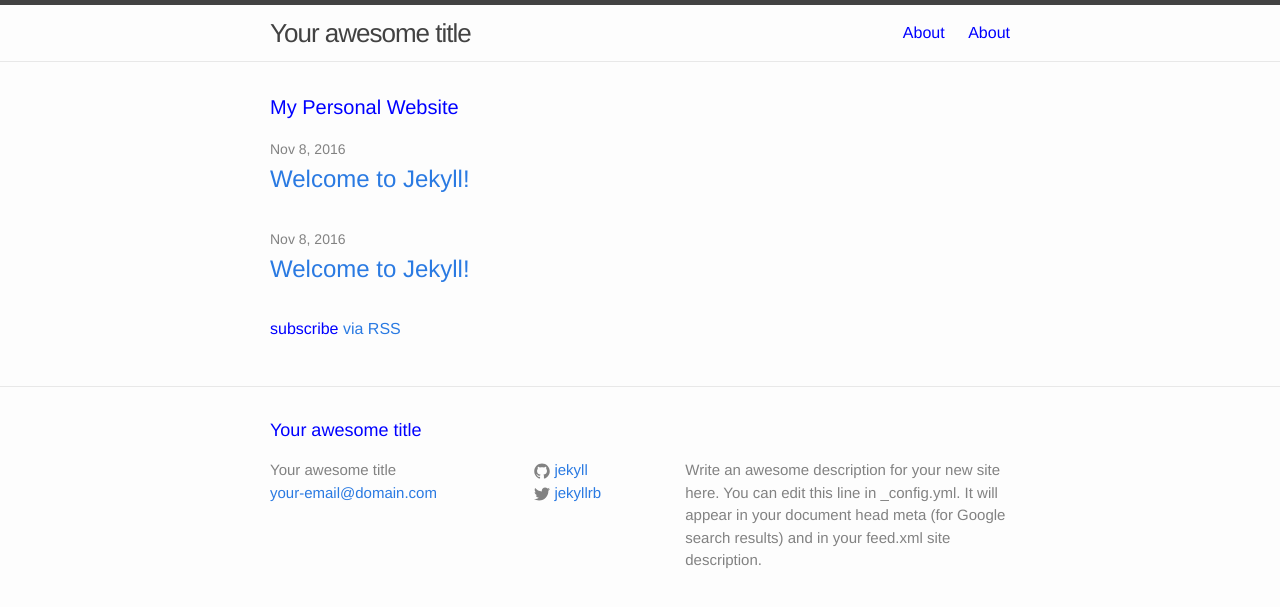
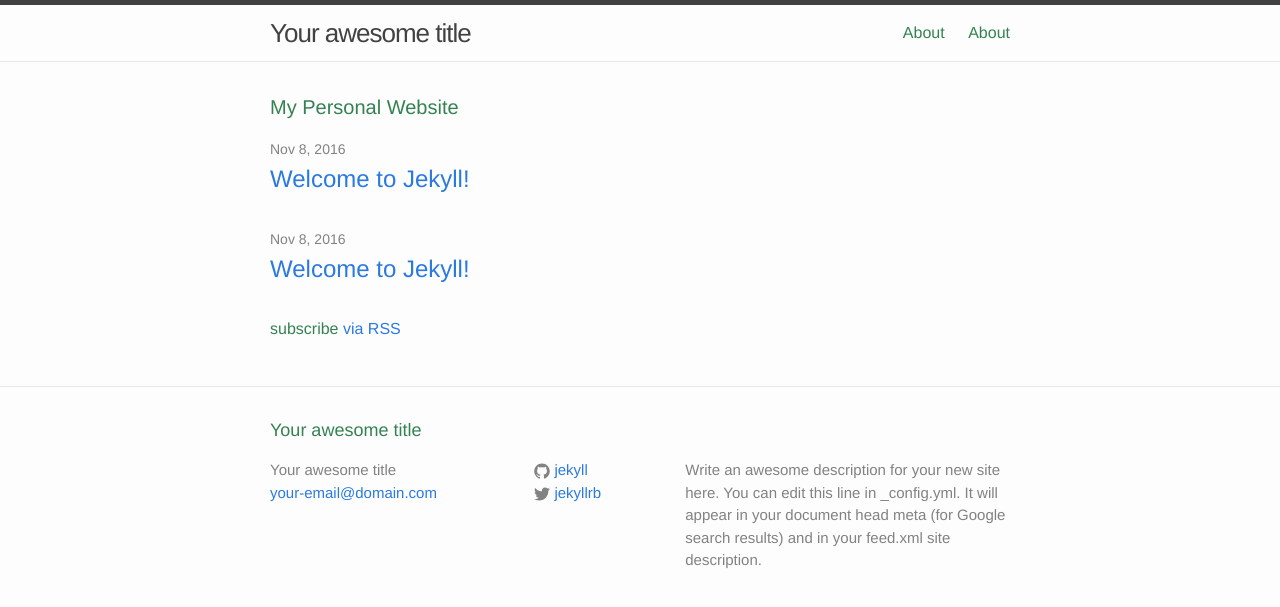
Before and after one commit to jhunxiong92/my-name.github.io, a Jekyll site: the page built from index.html, in a window 1280 px wide. Shown: the top 607 px of the page. Built offline with Jekyll 4.4.1, drawn with Linux system fonts in a browser that asks for light colours.

Commit message:
Update main.scss

```diff
--- a/css/main.scss
+++ b/css/main.scss
@@ -14,7 +14,7 @@ $base-line-height: 1.5;
 
 $spacing-unit:     30px;
 
-$text-color:       blue;
+$text-color:       #348252;
 $background-color: #fdfdfd;
 $brand-color:      #2a7ae2;
 
```
